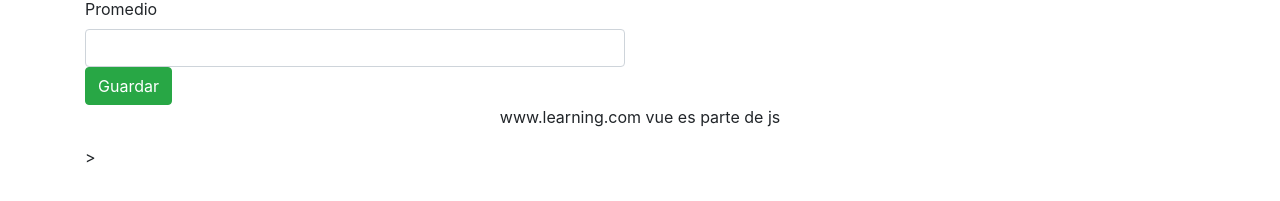
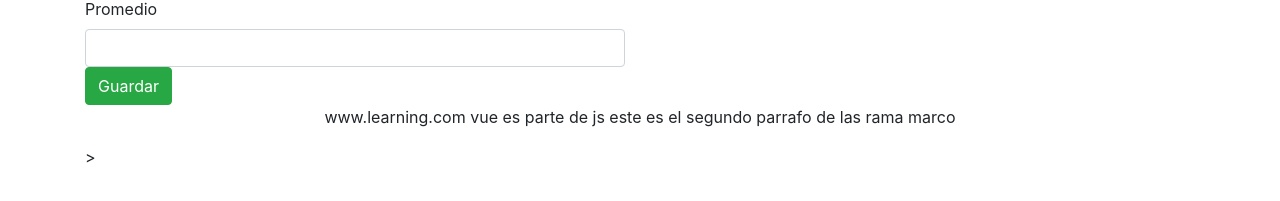
Before and after one commit to antonioky/gitdesde-cero, a plain HTML site: page index.html in a window 1280 px wide. Shown: the part 129-330 px from the top of the page. Drawn offline with nearby package versions, Linux system fonts and the light colour scheme.

Commit message:
segundo parrafo de la rama marco

```diff
--- a/index.html
+++ b/index.html
@@ -45,6 +45,7 @@
                         <p class="text-center">
                             www.learning.com
                             vue es parte de js
+                            este es el segundo parrafo de las rama marco
                         </p>>
                    </div>
            </div>
```
